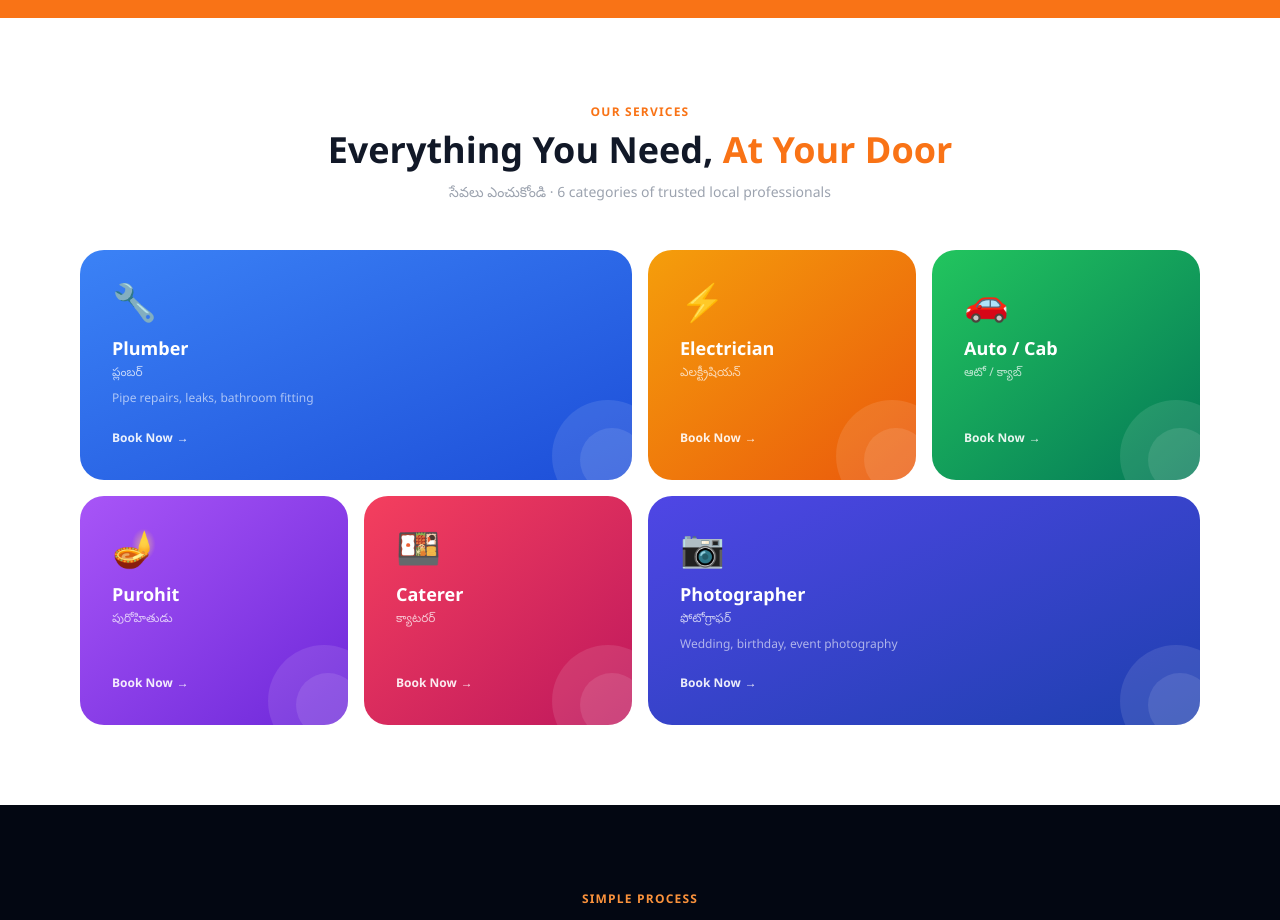
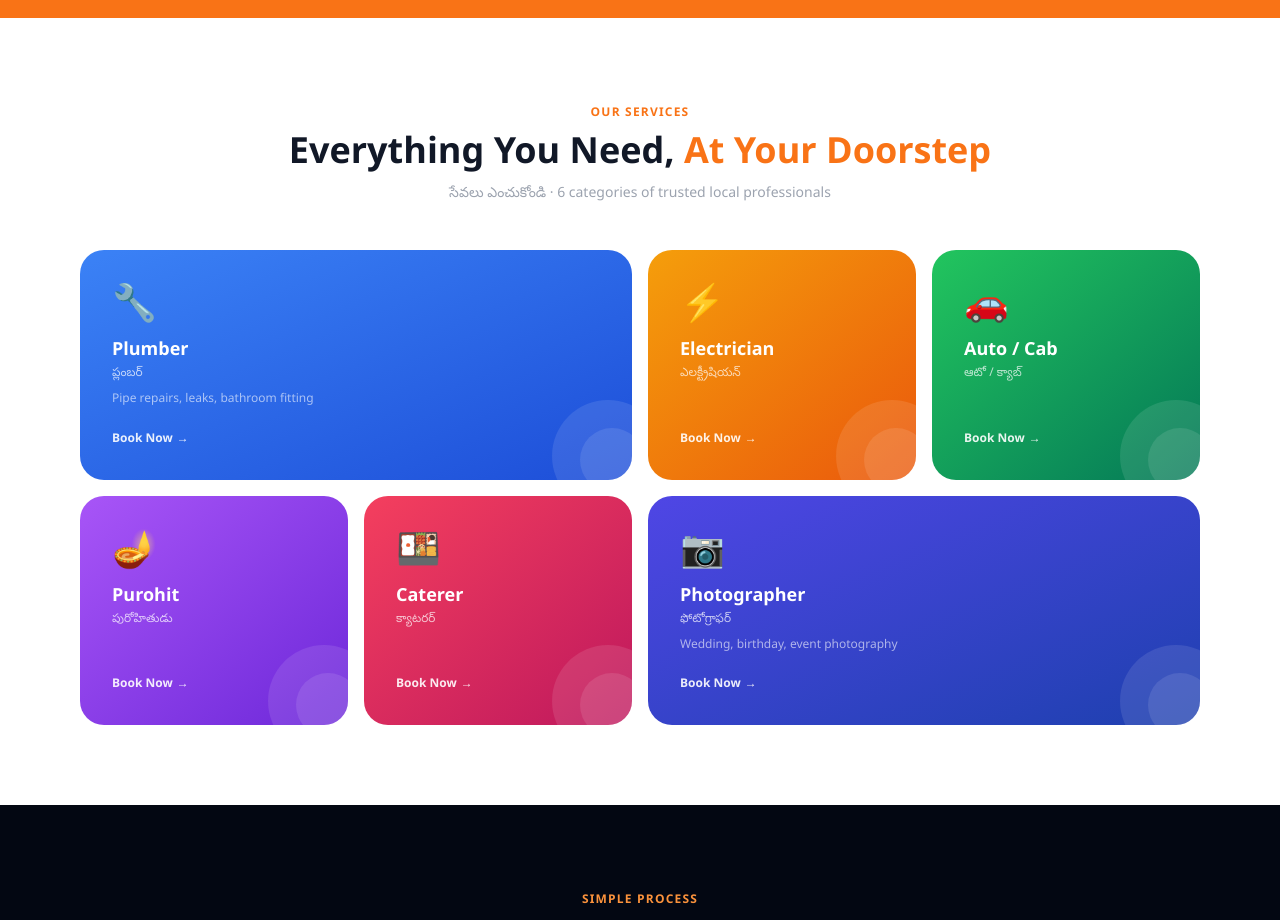
Before and after one commit to chaitu7989/localhelp, a Next.js app: page / in a window 1280 px wide. Shown: the part 868-1788 px from the top of the page. Built offline with nearby package versions, Linux system fonts and the light colour scheme; no server answers.

Commit message:
Fix: 'At Your Door' → 'At Your Doorstep' in services heading

```diff
--- a/app/page.tsx
+++ b/app/page.tsx
@@ -223,7 +223,7 @@ export default function HomePage() {
             <span className="text-orange-500 text-xs font-bold uppercase tracking-widest">Our Services</span>
             <h2 className="text-3xl md:text-4xl font-black text-gray-900 mt-2">
               Everything You Need,{" "}
-              <span className="text-orange-500">At Your Door</span>
+              <span className="text-orange-500">At Your Doorstep</span>
             </h2>
             <p className="text-gray-400 mt-3 text-sm">
               సేవలు ఎంచుకోండి · 6 categories of trusted local professionals
```
